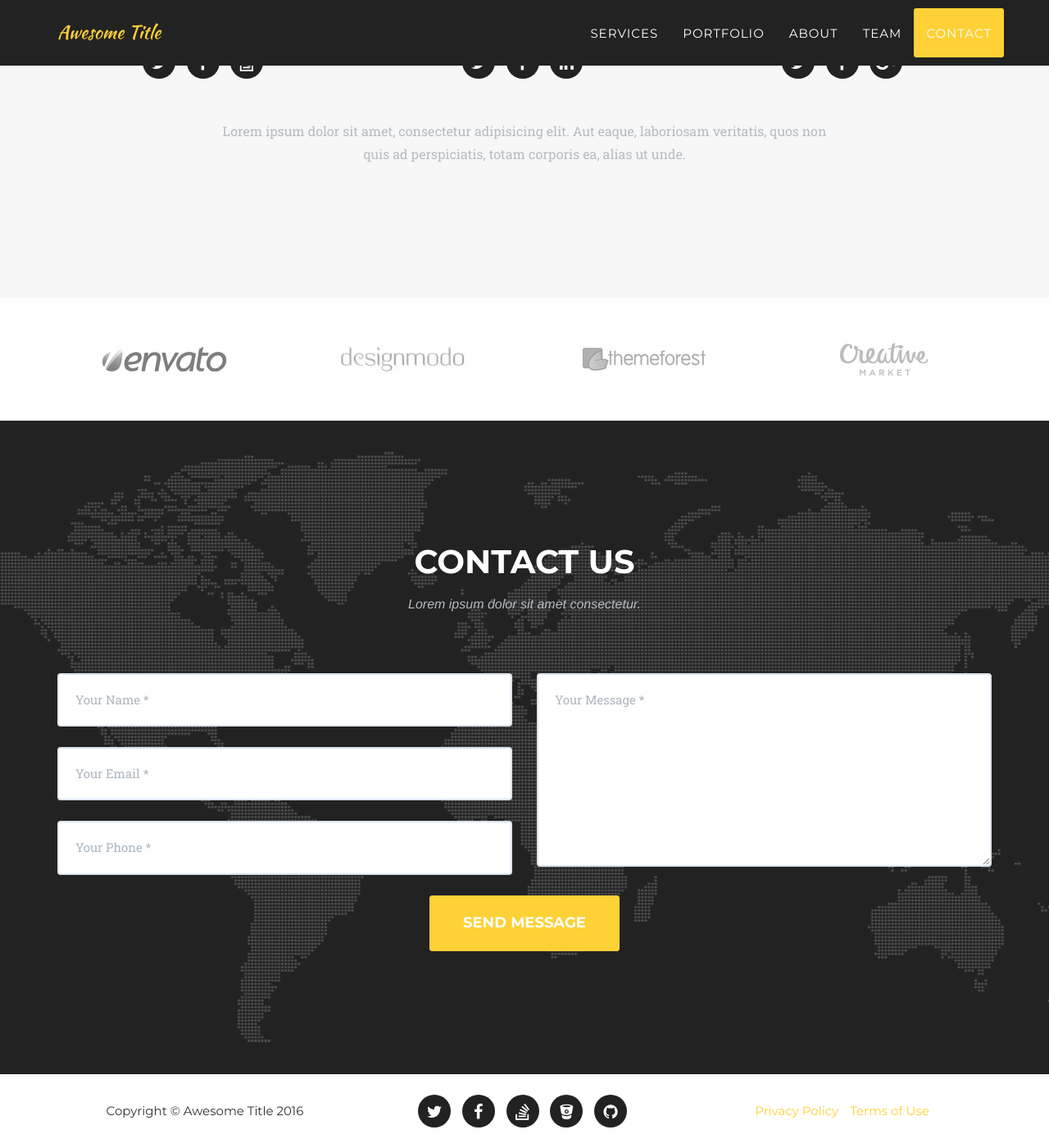
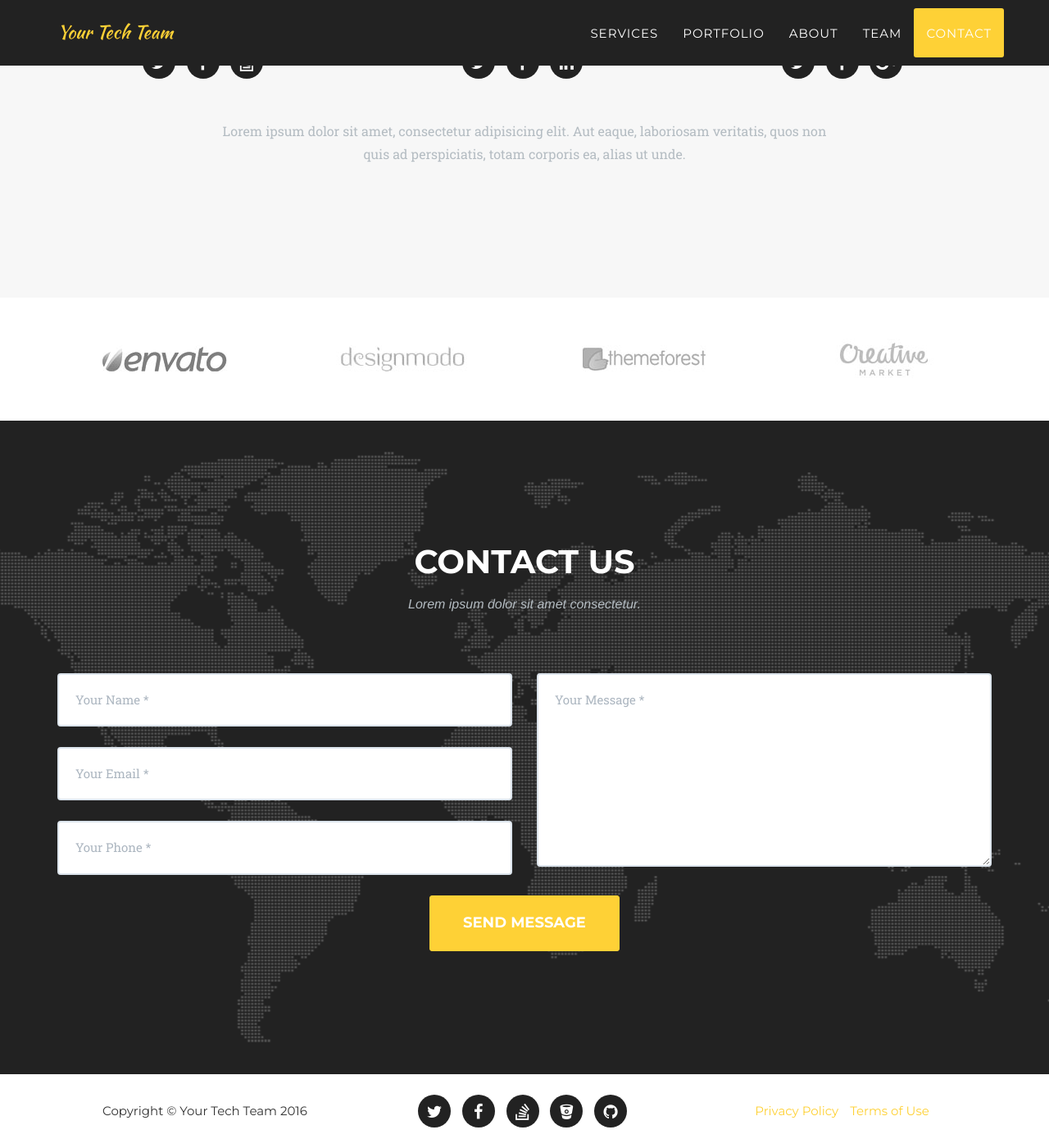
Before and after one commit to Codiators/codiators.github.io, a Jekyll site: the page built from index.html, in a window 1280 px wide and 1400 px high, scrolled down 5136 px. Shown: the whole window at 82% size. Built offline with Jekyll 4.4.1, drawn with Linux system fonts in a browser that asks for light colours; some web fonts are replaced.

Commit message:
Change base url

```diff
--- a/_config.yml
+++ b/_config.yml
@@ -1,8 +1,8 @@
 url: https://y7kim.github.io
-baseurl: /agency-jekyll-theme/
+baseurl: ""
 
 # Site settings
-title: Awesome Title
+title: Your Tech Team
 email: your-email@domain.com
 description: "Write an awesome description for your new site here. You can edit this line in _config.yml. It will appear in your document head meta (for Google search results) and in your feed.xml site description."
 
```
Also changed, not shown: 9 other files.
